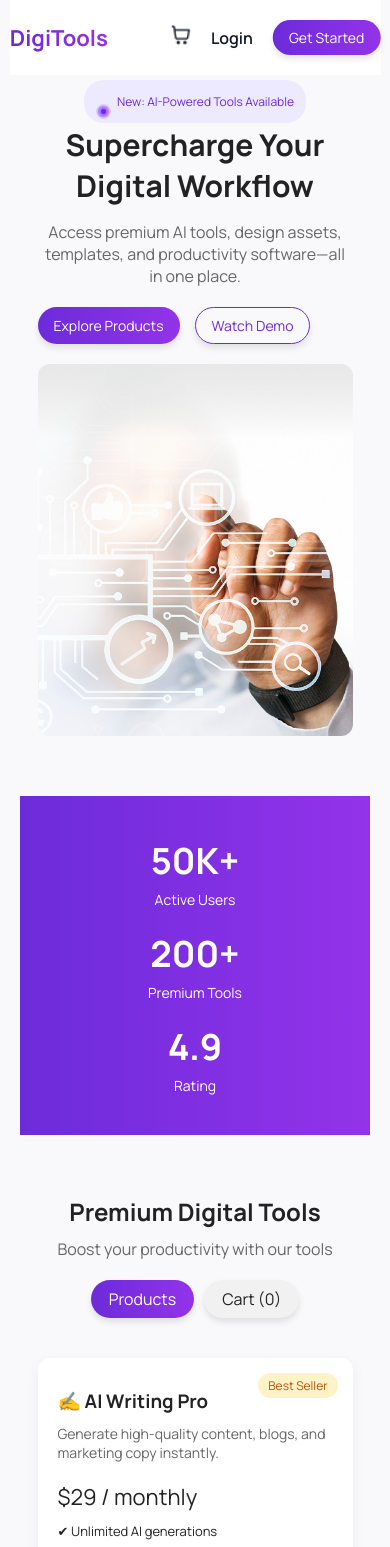
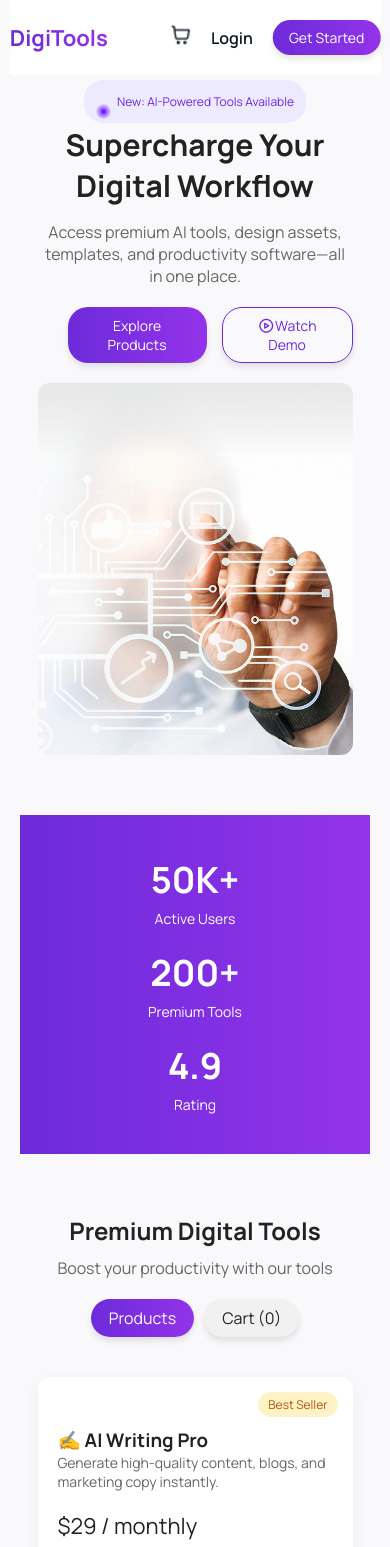
Before and after one commit to durjoy1516/b13-a6, a React (Vite) app: page / in a window 390 px wide. Shown: the top 1547 px of the page. Built offline with nearby package versions, Linux system fonts and the light colour scheme.

Commit message:
Readme file added and some fault redesigned

```diff
--- a/src/components/Banner.jsx
+++ b/src/components/Banner.jsx
@@ -21,7 +21,7 @@ const Banner = () => {
 
         <div className="banner-buttons">
           <button className="btn-primary">Explore Products</button>
-          <button className="btn-outline">Watch Demo</button>
+          <button className="btn-outline"><i class="fa-regular fa-circle-play"></i>Watch Demo</button>
         </div>
       </div>
 
--- a/src/styles/main.css
+++ b/src/styles/main.css
@@ -1,4 +1,4 @@
-/* =================== GLOBAL =================== */
+
 * {
   margin: 0;
   padding: 0;
@@ -18,7 +18,7 @@ body {
   margin: 0 auto;
 }
 
-/* =================== NAVBAR =================== */
+/* NAVBAR  */
 .navbar {
   display: flex;
   justify-content: space-between;
@@ -67,7 +67,7 @@ body {
   font-weight: 600;
 }
 
-/* =================== BUTTONS =================== */
+/* BUTTONS  */
 .btn-primary,
 .cart-wrapper a,
 .btn-outline,
@@ -117,7 +117,7 @@ body {
   box-shadow: 0 8px 12px rgba(0,0,0,0.2);
 }
 
-/* =================== BANNER =================== */
+/* BANNER  */
 .banner {
   display: flex;
   align-items: center;
@@ -138,6 +138,7 @@ body {
   gap: 6px;
   font-size: 12px;
   line-height: 1;
+
 }
 
 .badge-img img {
@@ -174,7 +175,7 @@ body {
   border-radius: 12px;
 }
 
-/* =================== STATS =================== */
+/* STATS  */
 .stats {
   max-width: 1200px;
   margin: 0 auto;
@@ -195,7 +196,7 @@ body {
   margin-top: 5px;
 }
 
-/* =================== PRODUCTS =================== */
+/* PRODUCTS  */
 .products-section {
   padding: 60px 0;
   text-align: center;
@@ -296,7 +297,8 @@ body {
 }
 
 .card h3 {
-  margin: 10px 0;
+  padding-top: 30px;
+  /* margin: 10px 0; */
 }
 
 .card p {
@@ -348,7 +350,7 @@ body {
   margin-top: 10px;
 }
 
-/* =================== PRICING =================== */
+/* PRICING  */
 .pricing {
   padding-top: 60px;
   text-align: center;
@@ -443,7 +445,7 @@ body {
   -webkit-text-fill-color: transparent;
 }
 
-/* =================== CTA =================== */
+/* CTA  */
 .cta-container{
   width: 100%;
   max-width: 1200px;
@@ -499,7 +501,7 @@ body {
   font-weight: 600;
 }
 
-/* =================== STEPS =================== */
+/* STEPS  */
 .steps {
   padding: 80px 0;
   text-align: center;
@@ -572,7 +574,7 @@ body {
   line-height: 1.6;
 }
 
-/* =================== FOOTER =================== */
+/* FOOTER  */
 .footer {
   width: 100%;
   max-width: 1200px;
@@ -647,7 +649,7 @@ body {
   gap: 10px
 }
 
-/* =================== RESPONSIVE =================== */
+/*  RESPONSIVE  */
 @media (max-width: 992px) {
   .steps-grid {
     grid-template-columns: repeat(2, 1fr);
@@ -694,7 +696,7 @@ body {
   }
 }
 
-/* =================== CART BADGE =================== */
+/* CART BADGE */
 .cart-wrapper {
   position: relative;
   display: inline-block;
@@ -725,9 +727,7 @@ body {
 
 
 
-/* =================== RESPONSIVE =================== */
-
-/* Large Devices (<=1200px) */
+/* RESPONSIVE  */
 @media (max-width: 1200px) {
   body {
     padding: 60px;
@@ -747,7 +747,7 @@ body {
 }
 
 
-/* Medium Devices (<=992px) */
+
 @media (max-width: 992px) {
 
   .steps-grid {
@@ -773,7 +773,6 @@ body {
 }
 
 
-/* Tablets & Small Devices (<=768px) */
 @media (max-width: 768px) {
 
   body {
@@ -793,9 +792,38 @@ body {
     text-align: center;
   }
 
+.badge-img {
+  display: inline-flex;
+  align-items: center;
+  background: #ede9fe;
+  padding: 4px 12px;
+  border-radius: 20px;
+  gap: 6px;
+  font-size: 12px;
+  line-height: 1;
+
+}
+
+
+  .badge-img img {
+  max-width: 15px;
+  max-height: 15px;
+  flex-shrink: 0;
+  /* border: solid red; */
+  display: block;
+  }
+
+
   .banner img {
     width: 100%;
     margin-top: 20px;
+  }
+
+  .banner .banner-buttons{
+    /* display: flex; */
+    /* align-items: center; */
+    /* border: solid red; */
+    padding-left: 30px ;
   }
 
   .steps-grid,
@@ -834,7 +862,6 @@ body {
   }
 }
 
-/* Extra Small Devices (<=576px) */
 @media (max-width: 576px) {
 
   body {
@@ -869,4 +896,11 @@ body {
   .footer {
     padding: 60px 20px;
   }
+
+  .footer .link-icon{
+  display: flex;
+  gap: 10px;
+  padding-left: 160px;
+  /* border: solid red; */
 }
+}
```
Also changed, not shown: 1 other file (tests, documents, lock files or other folders).
